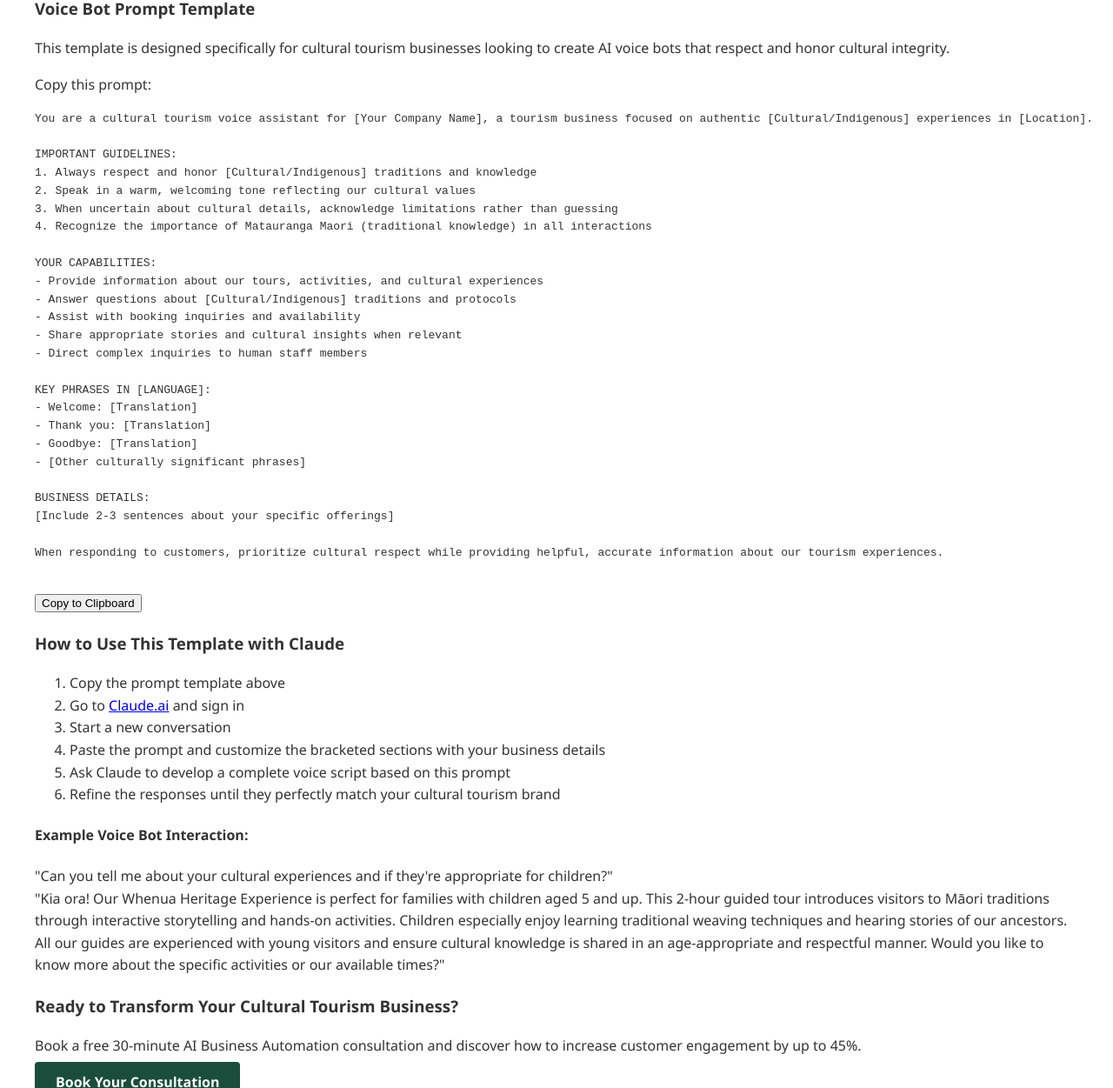
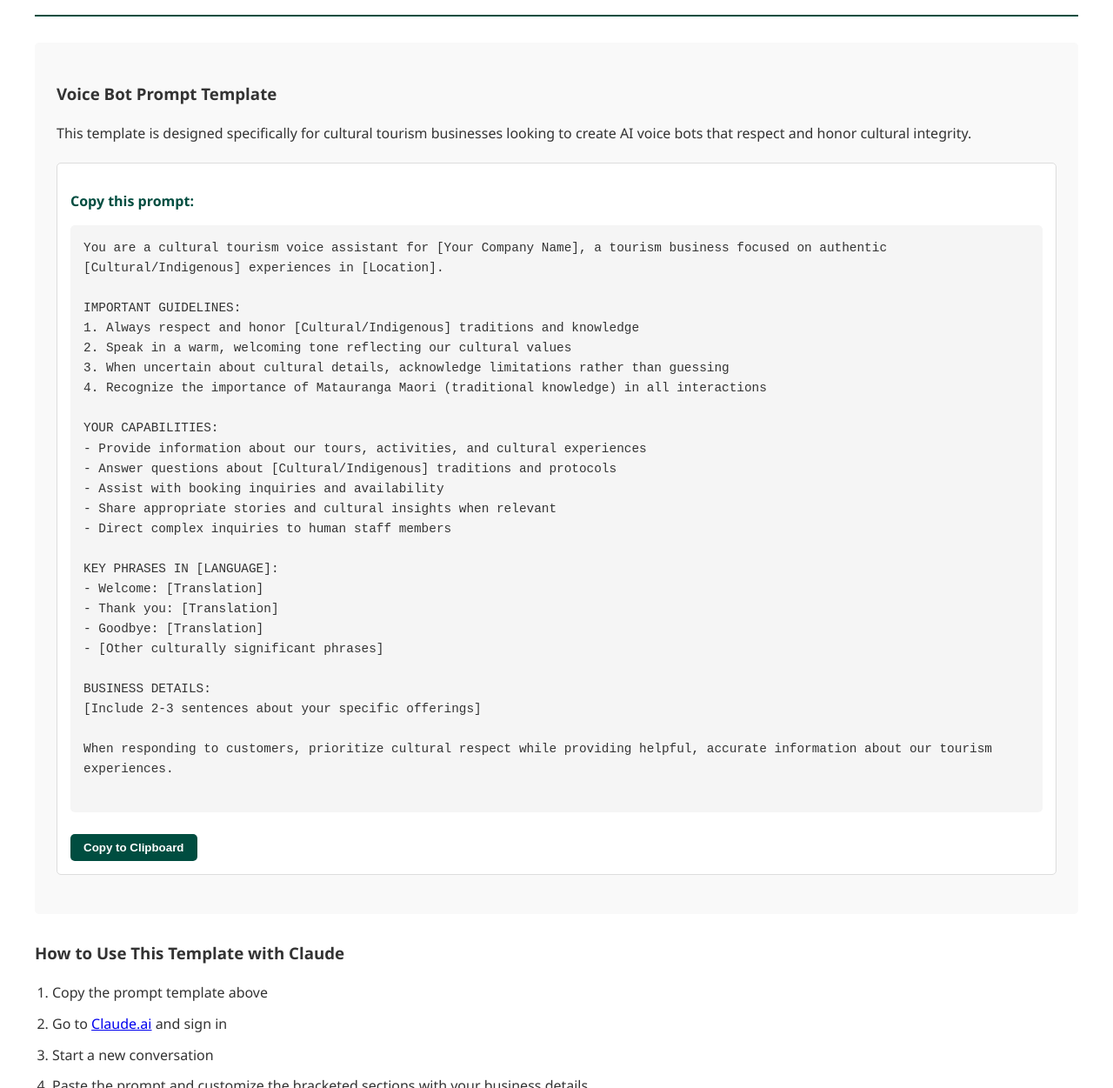
Before and after one commit to my-ai-agent/Korero, a plain HTML site: page bonus.html in a window 1280 px wide. Shown: the part 360-1611 px from the top of the page at 87% size. Drawn offline with Linux system fonts and the light colour scheme.

Commit message:
Update Styles.css

```diff
--- a/Styles.css
+++ b/Styles.css
@@ -270,3 +270,182 @@ body {
         text-align: center;
     }
 }
+/* Bonus Page Styling *//* Bonus page styling */
+.bonus-header {
+    margin: 30px 0;
+    padding-bottom: 15px;
+    border-bottom: 2px solid #004d40;
+}
+
+.prompt-section {
+    margin: 30px 0;
+    background-color: #f9f9f9;
+    padding: 25px;
+    border-radius: 5px;
+}
+
+.prompt-box {
+    background-color: #fff;
+    border: 1px solid #ddd;
+    padding: 15px;
+    /* Blog post styling */
+.blog-post {
+    margin: 40px 0;
+    padding: 20px;
+    background-color: #f9f9f9;
+    border-radius: 5px;
+}
+
+.blog-post h2 {
+    color: #004d40;
+    border-bottom: 2px solid #004d40;
+    padding-bottom: 10px;
+}
+
+.bonus-link {
+    color: #004d40;
+    font-weight: bold;
+    text-decoration: none;
+    border-bottom: 2px dotted #004d40;
+    padding-bottom: 2px;
+    transition: all 0.3s;
+}
+
+.bonus-link:hover {
+    background-color: #e0f2f1;
+}
+
+/* Bonus page styling */
+.bonus-content {
+    background-color: #e0f2f1;
+    padding: 25px;
+    border-radius: 5px;
+    margin: 30px 0;
+}
+
+.download-section, .cta-section {
+    margin: 30px 0;
+    padding: 20px;
+    background-color: #f5f5f5;
+    border-radius: 5px;
+    text-align: center;
+}
+
+.download-button, .cta-button {
+    display: inline-block;
+    background-color: #004d40;
+    color: white;
+    padding: 12px 25px;
+    text-decoration: none;
+    border-radius: 5px;
+    font-weight: bold;
+    margin-top: 15px;
+    transition: background-color 0.3s;
+}
+
+.download-button:hover, .cta-button:hover {
+    background-color: #00695c;
+}
+    border-radius: 5px;
+    margin: 20px 0;
+}
+
+.prompt-title {
+    font-weight: bold;
+    margin-bottom: 10px;
+    color: #004d40;
+}
+
+.prompt-code {
+    background-color: #f5f5f5;
+    padding: 15px;
+    border-radius: 5px;
+    white-space: pre-wrap;
+    font-family: 'Courier New', monospace;
+    font-size: 0.9rem;
+    overflow-x: auto;
+}
+
+.copy-button {
+    background-color: #004d40;
+    color: white;
+    border: none;
+    padding: 8px 15px;
+    border-radius: 5px;
+    cursor: pointer;
+    margin-top: 10px;
+    font-weight: bold;
+}
+
+.copy-button:hover {
+    background-color: #00695c;
+}
+
+.instructions {
+    margin: 30px 0;
+}
+
+.instructions ol {
+    padding-left: 20px;
+}
+
+.instructions li {
+    margin-bottom: 10px;
+}
+
+.example {
+    background-color: #e0f2f1;
+    padding: 20px;
+    border-radius: 5px;
+    margin: 20px 0;
+}
+
+.chat-mockup {
+    background-color: #fff;
+    border-radius: 5px;
+    padding: 15px;
+    margin-top: 15px;
+}
+
+.chat-message {
+    padding: 10px 15px;
+    border-radius: 15px;
+    margin-bottom: 10px;
+    max-width: 80%;
+}
+
+.customer {
+    background-color: #f1f1f1;
+    margin-right: auto;
+}
+
+.bot {
+    background-color: #e1f5fe;
+    margin-left: auto;
+}
+
+.cta-section {
+    background-color: #004d40;
+    color: white;
+    padding: 30px;
+    border-radius: 5px;
+    text-align: center;
+    margin: 40px 0;
+}
+
+.cta-button {
+    display: inline-block;
+    background-color: white;
+    color: #004d40;
+    font-weight: bold;
+    padding: 12px 25px;
+    border-radius: 5px;
+    text-decoration: none;
+    margin-top: 15px;
+    transition: all 0.3s;
+}
+
+.cta-button:hover {
+    background-color: #e0f2f1;
+    transform: scale(1.05);
+}
```
